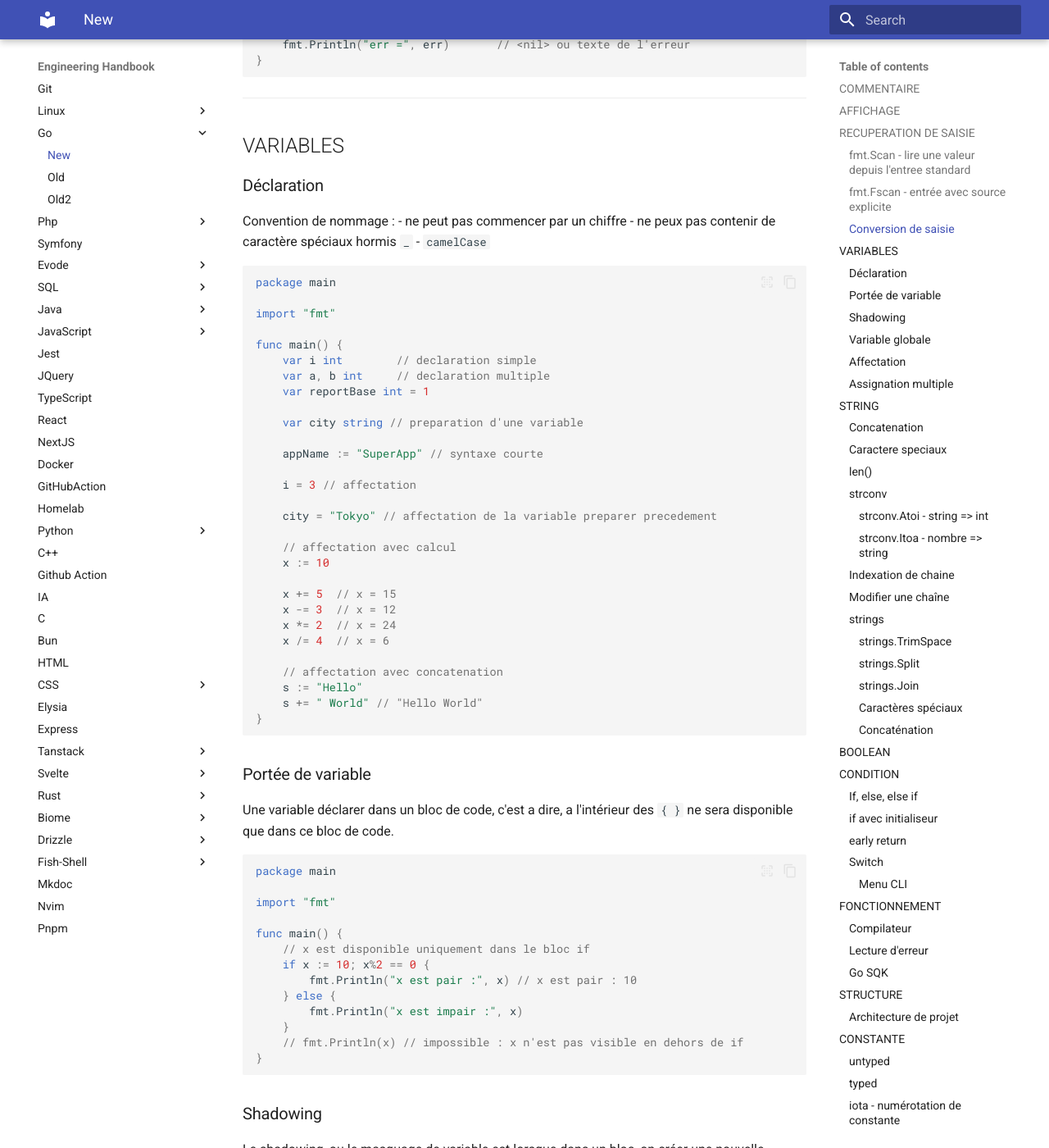
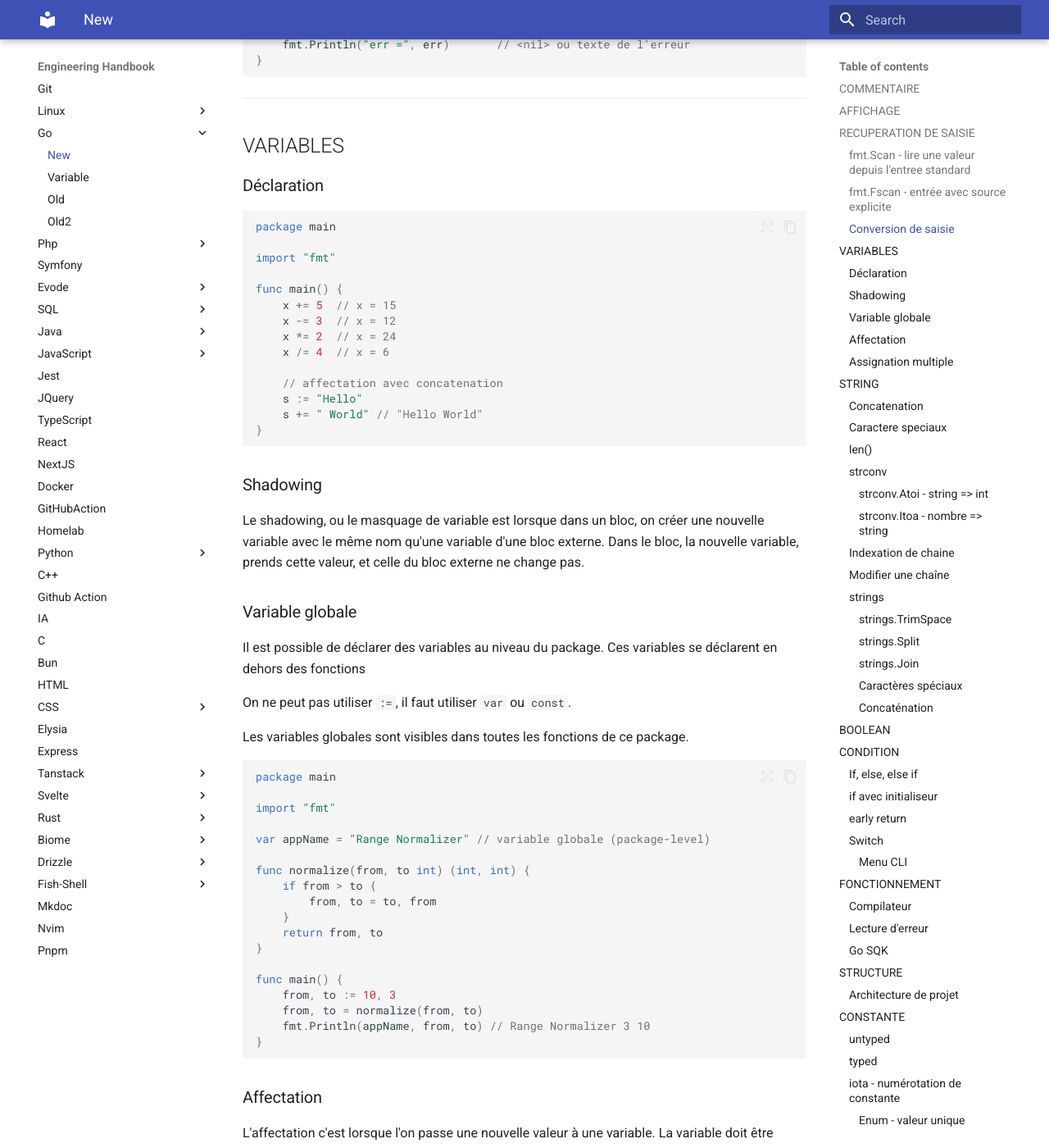
Before and after one commit to GuillemotClement/engineering-handbook, an MkDocs documentation site: the page built from docs/go/index.md, in a window 1280 px wide and 1400 px high, scrolled down 3234 px. Shown: the whole window at 82% size. Built offline with MkDocs 1.6.1 and Material for MkDocs 9.7.7, drawn with Linux system fonts in a browser that asks for light colours; some of the changed text lies outside the part shown.

Commit message:
feat: Go(variables)

````diff
--- a/docs/go/index.md
+++ b/docs/go/index.md
@@ -158,32 +158,12 @@ func main() {
 
 ### Déclaration
 
-Convention de nommage :
-- ne peut pas commencer par un chiffre
-- ne peux pas contenir de caractère spéciaux hormis `_`
-- `camelCase`
-
 ```go
 package main
 
 import "fmt"
 
 func main() {
-	var i int        // declaration simple
-	var a, b int     // declaration multiple
-	var reportBase int = 1
-
-	var city string // preparation d'une variable
-
-	appName := "SuperApp" // syntaxe courte
-
-	i = 3 // affectation
-
-	city = "Tokyo" // affectation de la variable preparer precedement
-
-	// affectation avec calcul
-	x := 10
-
 	x += 5  // x = 15
 	x -= 3  // x = 12
 	x *= 2  // x = 24
@@ -195,25 +175,6 @@ func main() {
 }
 ```
 
-### Portée de variable
-
-Une variable déclarer dans un bloc de code, c'est a dire, a l'intérieur des `{ }` ne sera disponible que dans ce bloc de code.
-
-```go
-package main
-
-import "fmt"
-
-func main() {
-	// x est disponible uniquement dans le bloc if
-	if x := 10; x%2 == 0 {
-		fmt.Println("x est pair :", x) // x est pair : 10
-	} else {
-		fmt.Println("x est impair :", x)
-	}
-	// fmt.Println(x) // impossible : x n'est pas visible en dehors de if
-}
-```
 ### Shadowing
 
 Le shadowing, ou le masquage de variable est lorsque dans un bloc, on créer une nouvelle variable avec le même nom qu'une variable d'une bloc externe. Dans le bloc, la nouvelle variable, prends cette valeur, et celle du bloc externe ne change pas.
--- a/mkdocs.yml
+++ b/mkdocs.yml
@@ -10,6 +10,7 @@ nav:
       - Old: linux/old.md
   - Go:
       - New: go/index.md
+      - Variable: go/variable.md
       - Old: go/old_index.md
       - Old2: go/old2.md
   - Php:
````
Also changed, not shown: docs/go/variable.md (added, +108 -0 lines).
